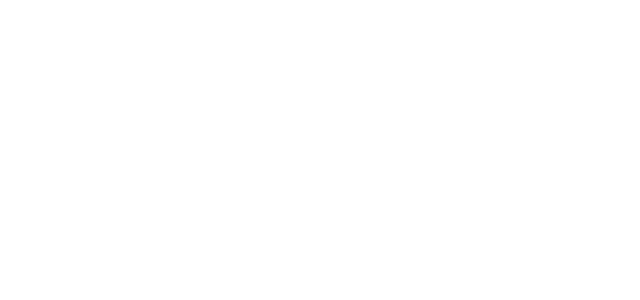
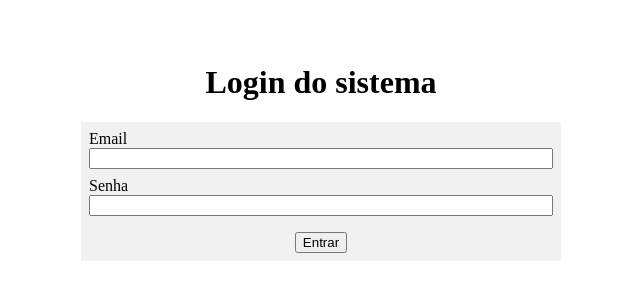
Before and after one commit to luizsaulo/login-sample, a React (Vite) app: page / in a window 1280 px wide. Shown: the part 256-556 px from the top of the page, without its empty margins (319-959 px from the left). Built offline with nearby package versions, Linux system fonts and the light colour scheme.

Commit message:
adding a simple style and jumping to the logics

```diff
--- a/package.json
+++ b/package.json
@@ -10,7 +10,8 @@
   },
   "dependencies": {
     "react": "^18.2.0",
-    "react-dom": "^18.2.0"
+    "react-dom": "^18.2.0",
+    "react-router-dom": "^6.3.0"
   },
   "devDependencies": {
     "@types/react": "^18.0.15",
--- a/src/App.css
+++ b/src/App.css
@@ -1,41 +1,8 @@
-#root {
-  max-width: 1280px;
-  margin: 0 auto;
-  padding: 2rem;
-  text-align: center;
+html {
+    box-sizing: border-box;
 }
-
-.logo {
-  height: 6em;
-  padding: 1.5em;
-  will-change: filter;
+*,
+*:before,
+*:after {
+    box-sizing: inherit;
 }
-.logo:hover {
-  filter: drop-shadow(0 0 2em #646cffaa);
-}
-.logo.react:hover {
-  filter: drop-shadow(0 0 2em #61dafbaa);
-}
-
-@keyframes logo-spin {
-  from {
-    transform: rotate(0deg);
-  }
-  to {
-    transform: rotate(360deg);
-  }
-}
-
-@media (prefers-reduced-motion: no-preference) {
-  a:nth-of-type(2) .logo {
-    animation: logo-spin infinite 20s linear;
-  }
-}
-
-.card {
-  padding: 2em;
-}
-
-.read-the-docs {
-  color: #888;
-}
--- a/src/App.jsx
+++ b/src/App.jsx
@@ -1,11 +1,12 @@
-
+import LoginPage from './pages/LoginPage'
+import HomePage from './pages/HomePage'
 import './App.css'
 
 function App() {
 
   return (
     <div className="App">
-
+      <LoginPage />
     </div>
   )
 }
--- a/src/index.css
+++ /dev/null
@@ -1,70 +0,0 @@
-:root {
-  font-family: Inter, Avenir, Helvetica, Arial, sans-serif;
-  font-size: 16px;
-  line-height: 24px;
-  font-weight: 400;
-
-  color-scheme: light dark;
-  color: rgba(255, 255, 255, 0.87);
-  background-color: #242424;
-
-  font-synthesis: none;
-  text-rendering: optimizeLegibility;
-  -webkit-font-smoothing: antialiased;
-  -moz-osx-font-smoothing: grayscale;
-  -webkit-text-size-adjust: 100%;
-}
-
-a {
-  font-weight: 500;
-  color: #646cff;
-  text-decoration: inherit;
-}
-a:hover {
-  color: #535bf2;
-}
-
-body {
-  margin: 0;
-  display: flex;
-  place-items: center;
-  min-width: 320px;
-  min-height: 100vh;
-}
-
-h1 {
-  font-size: 3.2em;
-  line-height: 1.1;
-}
-
-button {
-  border-radius: 8px;
-  border: 1px solid transparent;
-  padding: 0.6em 1.2em;
-  font-size: 1em;
-  font-weight: 500;
-  font-family: inherit;
-  background-color: #1a1a1a;
-  cursor: pointer;
-  transition: border-color 0.25s;
-}
-button:hover {
-  border-color: #646cff;
-}
-button:focus,
-button:focus-visible {
-  outline: 4px auto -webkit-focus-ring-color;
-}
-
-@media (prefers-color-scheme: light) {
-  :root {
-    color: #213547;
-    background-color: #ffffff;
-  }
-  a:hover {
-    color: #747bff;
-  }
-  button {
-    background-color: #f9f9f9;
-  }
-}
--- a/src/main.jsx
+++ b/src/main.jsx
@@ -1,7 +1,7 @@
 import React from 'react'
 import ReactDOM from 'react-dom/client'
 import App from './App'
-import './index.css'
+
 
 ReactDOM.createRoot(document.getElementById('root')).render(
   <React.StrictMode>
--- /dev/null
+++ b/src/pages/HomePage/index.jsx
@@ -0,0 +1,7 @@
+import React from 'react'
+
+export default function HomePage() {
+  return (
+    <div>HomePage</div>
+  )
+}
--- /dev/null
+++ b/src/pages/LoginPage/index.jsx
@@ -0,0 +1,26 @@
+import React from 'react'
+import './styles.css'
+
+export default function LoginPage() {
+  const handleSubmit = () => {
+    console.log('submit');
+  }
+  return (
+    <div id='login'>
+      <h1 className='title'>Login do sistema</h1>
+      <form className='form' onSubmit={handleSubmit}>
+        <div className='field'>
+          <label htmlFor='email'>Email</label>
+          <input type='email' name='email' id='email' />
+        </div>
+        <div className='field'>
+          <label htmlFor='password'>Senha</label>
+          <input type='password' name='password' id='password' />
+        </div>
+        <div className='actions'>
+          <button type='submit'>Entrar</button>
+        </div>
+      </form>
+    </div>
+  )
+}
--- /dev/null
+++ b/src/pages/LoginPage/styles.css
@@ -0,0 +1,32 @@
+#login {
+    display: flex;
+    flex-direction: column;
+    align-items: center;
+    justify-content: center;
+    min-height: 100vh;
+    padding:0 2rem;
+}
+
+#login .form {
+    background-color: #f1f1f1;
+    width: 100%;
+    max-width: 480px;
+    padding: .5rem;
+}
+
+#login .field {
+    padding-bottom: .5rem;
+}
+
+#login .field label {
+    display: block;
+}
+
+#login .field input {
+    width: 100%;
+}
+
+#login .actions {
+    text-align: center;
+    margin-top: .5rem;
+}
```
Also changed, not shown: 1 other file (tests, documents, lock files or other folders).
